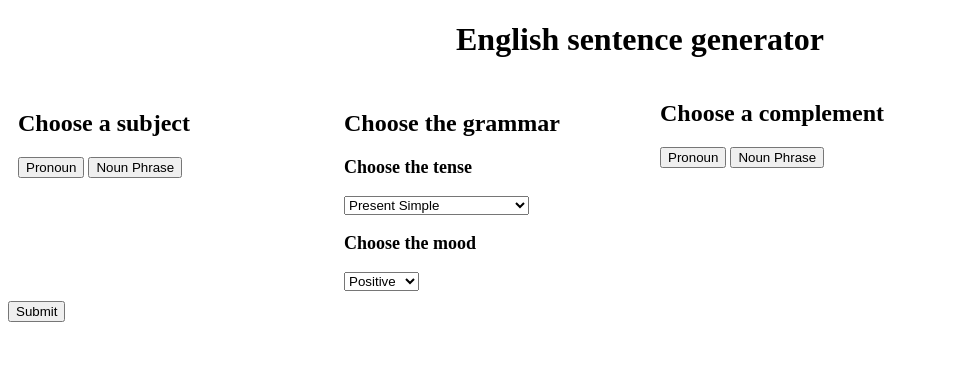
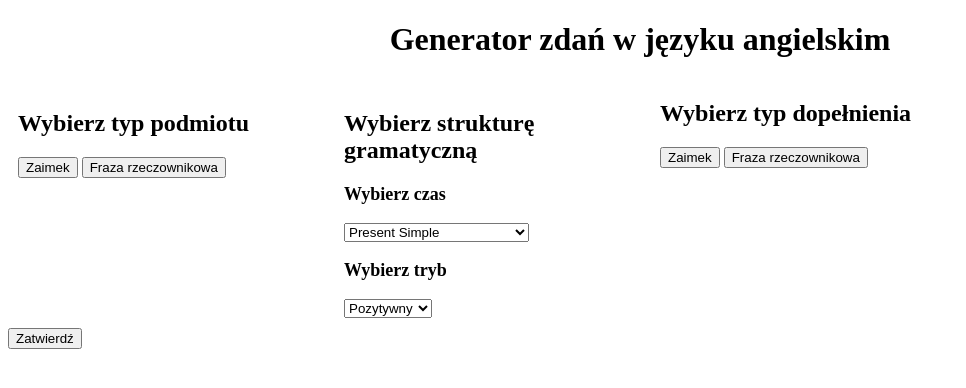
Before and after one commit to KasiaWozniak/Generator-zdan, a Flask app: template generator_app/website/templates/page.html in a window 1280 px wide. Shown: the top 388 px of the page, without its empty margins (0-966 px from the left). Run offline with Flask 3, Linux system fonts and the light colour scheme; the template is opened without the code that fills it, so the values that code supplies are empty.

Commit message:
Zmiana języka aplikacji na polski

```diff
--- a/generator_app/website/templates/display.html
+++ b/generator_app/website/templates/display.html
@@ -12,11 +12,11 @@
 </head>
 <body>
     <div>
-        <h3>Your generated sentence:</h3>
+        <h3>Twoje wygenerowane zdanie:</h3>
         {{sentence}}
         <br>
         <button style="margin-top: 20px;">
-            <a href="{{ url_for('views.index') }}" style="text-decoration: none; color: black">Generate another sentence</a>
+            <a href="{{ url_for('views.index') }}" style="text-decoration: none; color: black">Wygeneruj kolejne zdanie</a>
         </button>
     </div>
 
--- a/generator_app/website/templates/page.html
+++ b/generator_app/website/templates/page.html
@@ -2,7 +2,7 @@
 <html lang="en">
 <head>
     <meta charset="UTF-8">
-    <title>Sentence generator</title>
+    <title>Generator zdań w języku angielskim</title>
     <style>
         /* Add styles for layout */
         .container {
@@ -82,27 +82,27 @@
     </script>
 </head>
 <body>
-<h1 style="text-align: center;">English sentence generator</h1>
+<h1 style="text-align: center;">Generator zdań w języku angielskim</h1>
     <form action="#" method="POST">
         <div class="container">
             <!-- Section for "Choose a subject" -->
             <div class="section form-section">
-                <h2>Choose a subject</h2>
-                <button type="button" onclick="showForm('pronoun')">Pronoun</button>
-                <button type="button" onclick="showForm('noun-phrase')">Noun Phrase</button>
+                <h2>Wybierz typ podmiotu</h2>
+                <button type="button" onclick="showForm('pronoun')">Zaimek</button>
+                <button type="button" onclick="showForm('noun-phrase')">Fraza rzeczownikowa</button>
 
                 <!-- Pronoun Number Choice -->
                 <div id="pronoun-number-choice" style="display:none;">
-                    <h3>Select Number</h3>
-                    <button type="button" onclick="showPronounForm('singular')">Singular</button>
-                    <button type="button" onclick="showPronounForm('plural')">Plural</button>
+                    <h3>Wybierz liczbę podmiotu</h3>
+                    <button type="button" onclick="showPronounForm('singular')">Liczba pojedyncza</button>
+                    <button type="button" onclick="showPronounForm('plural')">Liczba mnoga</button>
                 </div>
 
                 <!-- Pronoun Form Singular -->
                 <div id="pronoun-form-singular" style="display:none;">
                     <input type="hidden" name="noun_phrase" value="false">
                     <input type="hidden" name="number" value="singular">
-                    <h3>Singular Options</h3>
+                    <h3>Opcje liczby pojedynczej</h3>
                     <select name="pronoun_or_article">
                         <option value="I">I</option>
                         <option value="you">You</option>
@@ -118,7 +118,7 @@
                 <div id="pronoun-form-plural" style="display:none;">
                     <input type="hidden" name="noun_phrase" value="false">
                     <input type="hidden" name="number" value="plural">
-                    <h3>Plural Options</h3>
+                    <h3>Opcje liczby mnogiej</h3>
                     <select name="pronoun_or_article">
                         <option value="we">We</option>
                         <option value="you">You</option>
@@ -130,16 +130,16 @@
 
                 <!-- Noun Phrase Number Choice -->
                 <div id="noun-phrase-number-choice" style="display:none;">
-                    <h3>Select Number</h3>
-                    <button type="button" onclick="showNounPhraseForm('singular')">Singular</button>
-                    <button type="button" onclick="showNounPhraseForm('plural')">Plural</button>
+                    <h3>Wybierz liczbę podmiotu</h3>
+                    <button type="button" onclick="showNounPhraseForm('singular')">Liczba pojedyncza</button>
+                    <button type="button" onclick="showNounPhraseForm('plural')">Liczba mnoga</button>
                 </div>
 
                 <!-- Noun Phrase Form Singular -->
                 <div id="noun-phrase-form-singular" style="display:none;">
                     <input type="hidden" name="noun_phrase" value="true">
                     <input type="hidden" name="number" value="singular">
-                    <h3>Singular Options</h3>
+                    <h3>Opcje liczby pojedynczej</h3>
                     <select name="pronoun_or_article">
                         <option value="my">My</option>
                         <option value="your">Your</option>
@@ -154,10 +154,10 @@
                         <option value="the">Definite Article</option>
                     </select>
 
-                    <h3>With Adjective?</h3>
-                    <label for="with-adjective">Yes</label>
+                    <h3>Czy podmiot ma być z przymiotnikiem?</h3>
+                    <label for="with-adjective">Tak</label>
                     <input type="radio" name="adjective" id="with-adjective" value="true" onclick="handleNounPhraseAdjective()">
-                    <label for="without-adjective">No</label>
+                    <label for="without-adjective">Nie</label>
                     <input type="radio" name="adjective" id="without-adjective" value="false" onclick="handleNounPhraseAdjective()">
                 </div>
 
@@ -165,7 +165,7 @@
                 <div id="noun-phrase-form-plural" style="display:none;">
                     <input type="hidden" name="noun_phrase" value="true">
                     <input type="hidden" name="number" value="plural">
-                    <h3>Plural Options</h3>
+                    <h3>Opcje liczby mnogiej</h3>
                     <select name="pronoun_or_article">
                         <option value="my">My</option>
                         <option value="your">Your</option>
@@ -180,18 +180,18 @@
                         <option value="">Without Any Pronoun or Article</option>
                     </select>
 
-                    <h3>With Adjective?</h3>
-                    <label for="with-adjective">Yes</label>
+                    <h3>Czy podmiot ma być z przymiotnikiem?</h3>
+                    <label for="with-adjective">Tak</label>
                     <input type="radio" name="adjective" id="with-adjective" value="true" onclick="handleNounPhraseAdjective()">
-                    <label for="without-adjective">No</label>
+                    <label for="without-adjective">Nie</label>
                     <input type="radio" name="adjective" id="without-adjective" value="false" onclick="handleNounPhraseAdjective()">
                 </div>
             </div>
 
             <!-- Section for "Choose the grammar" -->
             <div class="section options-section">
-                <h2>Choose the grammar</h2>
-                <h3>Choose the tense</h3>
+                <h2>Wybierz strukturę gramatyczną</h2>
+                <h3>Wybierz czas</h3>
                 <select name="tense">
                     <option value="present_simple">Present Simple</option>
                     <option value="present_continuous">Present Continuous</option>
@@ -207,29 +207,29 @@
                     <option value="future_perfect_continuous">Future Perfect Continuous</option>
                 </select>
 
-                <h3>Choose the mood</h3>
+                <h3>Wybierz tryb</h3>
                 <select name="mood">
-                    <option value="positive">Positive</option>
-                    <option value="negative">Negative</option>
+                    <option value="positive">Pozytywny</option>
+                    <option value="negative">Negatywny</option>
                 </select>
             </div>
 
             <!-- Section for "Choose a complement" -->
             <div class="form-section">
-                <h2>Choose a complement</h2>
-                <button type="button" onclick="showComplementForm('pronoun')">Pronoun</button>
-                <button type="button" onclick="showComplementForm('noun-phrase')">Noun Phrase</button>
+                <h2>Wybierz typ dopełnienia</h2>
+                <button type="button" onclick="showComplementForm('pronoun')">Zaimek</button>
+                <button type="button" onclick="showComplementForm('noun-phrase')">Fraza rzeczownikowa</button>
 
                 <!-- Pronoun Number Choice -->
                 <div id="complement-pronoun-number-choice" style="display:none;">
-                    <h3>Select Number</h3>
-                    <button type="button" onclick="showComplementPronounForm('singular')">Singular</button>
-                    <button type="button" onclick="showComplementPronounForm('plural')">Plural</button>
+                    <h3>Wybierz liczbę</h3>
+                    <button type="button" onclick="showComplementPronounForm('singular')">Liczba pojedyncza</button>
+                    <button type="button" onclick="showComplementPronounForm('plural')">Liczba mnoga</button>
                 </div>
 
                 <!-- Pronoun Form Singular -->
                 <div id="complement-pronoun-form-singular" style="display:none;">
-                    <h3>Singular Pronoun Options</h3>
+                    <h3>Opcje liczby pojedynczej</h3>
                     <select name="complement_pronoun_or_article_singular">
                         <option value="me">Me</option>
                         <option value="you">You</option>
@@ -243,7 +243,7 @@
 
                 <!-- Pronoun Form Plural -->
                 <div id="complement-pronoun-form-plural" style="display:none;">
-                    <h3>Plural Pronoun Options</h3>
+                    <h3>Opcje liczby mnogiej</h3>
                     <select name="complement_pronoun_or_article_plural">
                         <option value="us">Us</option>
                         <option value="you">You</option>
@@ -256,13 +256,13 @@
                 <!-- Noun Phrase Number Choice -->
                 <div id="complement-noun-phrase-number-choice" style="display:none;">
                     <h3>Select Number</h3>
-                    <button type="button" onclick="showComplementNounPhraseForm('singular')">Singular</button>
-                    <button type="button" onclick="showComplementNounPhraseForm('plural')">Plural</button>
+                    <button type="button" onclick="showComplementNounPhraseForm('singular')">Liczba pojedyncza</button>
+                    <button type="button" onclick="showComplementNounPhraseForm('plural')">Liczba mnoga</button>
                 </div>
 
                 <!-- Noun Phrase Form Singular -->
                 <div id="complement-noun-phrase-form-singular" style="display:none;">
-                    <h3>Singular Noun Phrase Options</h3>
+                    <h3>Opcje liczby pojedynczej</h3>
                     <select name="complement_noun_phrase_singular">
                         <option value="my">My</option>
                         <option value="your">Your</option>
@@ -276,16 +276,16 @@
                         <option value="indefinite_article">Indefinite Article</option>
                         <option value="the">Definite Article</option>
                     </select>
-                    <h3>With Adjective?</h3>
-                    <label for="complement-with-adjective-singular">Yes</label>
+                    <h3>Czy podmiot ma być z przymiotnikiem?</h3>
+                    <label for="complement-with-adjective-singular">Tak</label>
                     <input type="radio" name="complement_adjective_singular" id="complement-with-adjective-singular" value="true">
-                    <label for="complement-without-adjective-singular">No</label>
+                    <label for="complement-without-adjective-singular">Nie</label>
                     <input type="radio" name="complement_adjective_singular" id="complement-without-adjective-singular" value="false">
                 </div>
 
                 <!-- Noun Phrase Form Plural -->
                 <div id="complement-noun-phrase-form-plural" style="display:none;">
-                    <h3>Plural Noun Phrase Options</h3>
+                    <h3>Opcje liczby mnogiej</h3>
                     <select name="complement_noun_phrase_plural">
                         <option value="my">My</option>
                         <option value="your">Your</option>
@@ -299,10 +299,10 @@
                         <option value="the">Definite Article</option>
                         <option value="">Without Any Pronoun or Article</option>
                     </select>
-                    <h3>With Adjective?</h3>
-                    <label for="complement-with-adjective-plural">Yes</label>
+                    <h3>Czy podmiot ma być z przymiotnikiem?</h3>
+                    <label for="complement-with-adjective-plural">Tak</label>
                     <input type="radio" name="complement_adjective_plural" id="complement-with-adjective-plural" value="true">
-                    <label for="complement-without-adjective-plural">No</label>
+                    <label for="complement-without-adjective-plural">Nie</label>
                     <input type="radio" name="complement_adjective_plural" id="complement-without-adjective-plural" value="false">
                 </div>
             </div>
@@ -310,7 +310,7 @@
 
         <!-- Submit Button -->
         <div>
-            <button id="submit-button" type="submit" >Submit</button>
+            <button id="submit-button" type="submit" >Zatwierdź</button>
         </div>
     </form>
 </body>
```
Also changed, not shown: generator_app/website/templates/complement.html (+24 -23 lines), generator_app/website/templates/predicate.html (+9 -9 lines), generator_app/website/templates/subject.html (+21 -20 lines).
